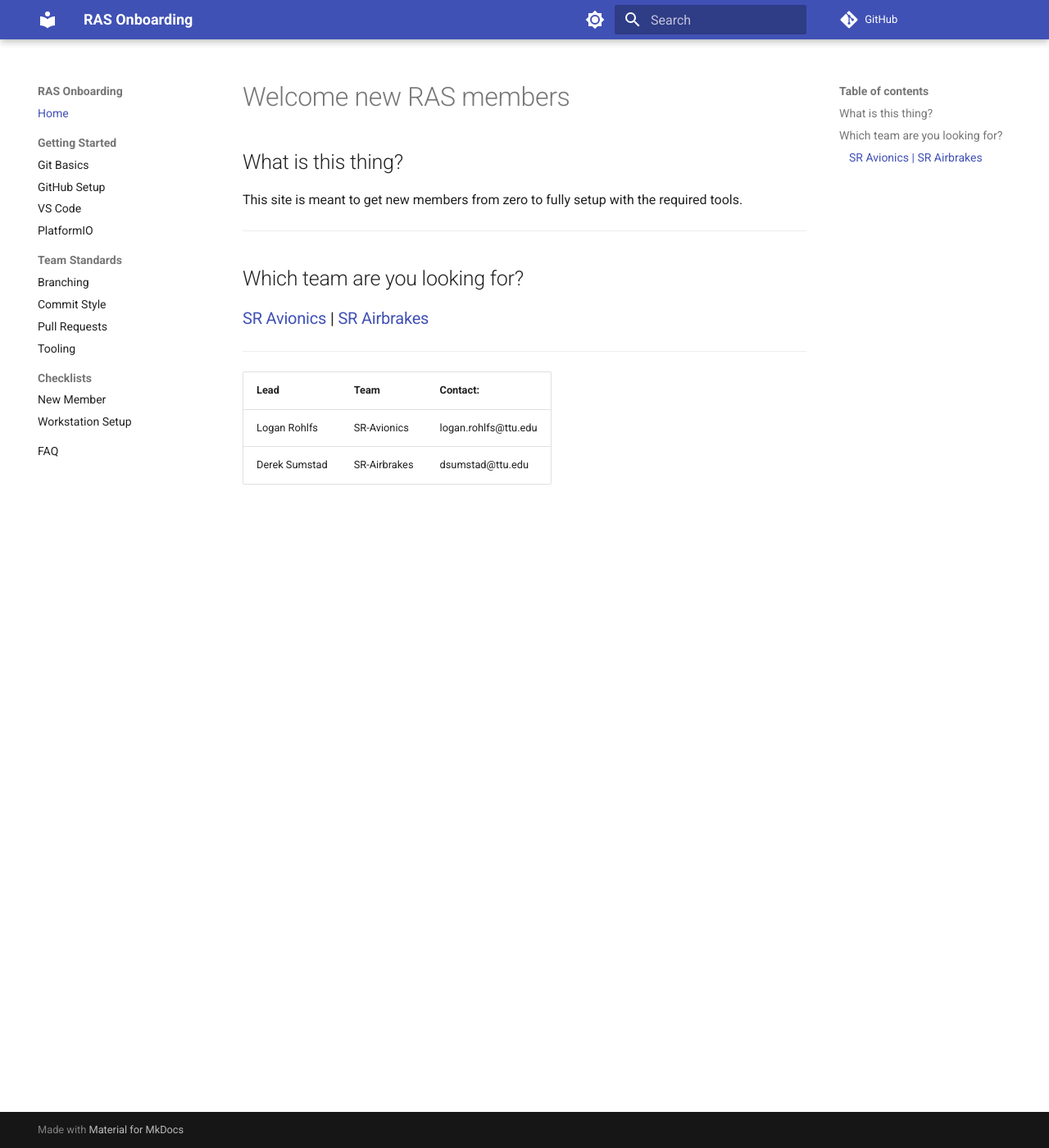
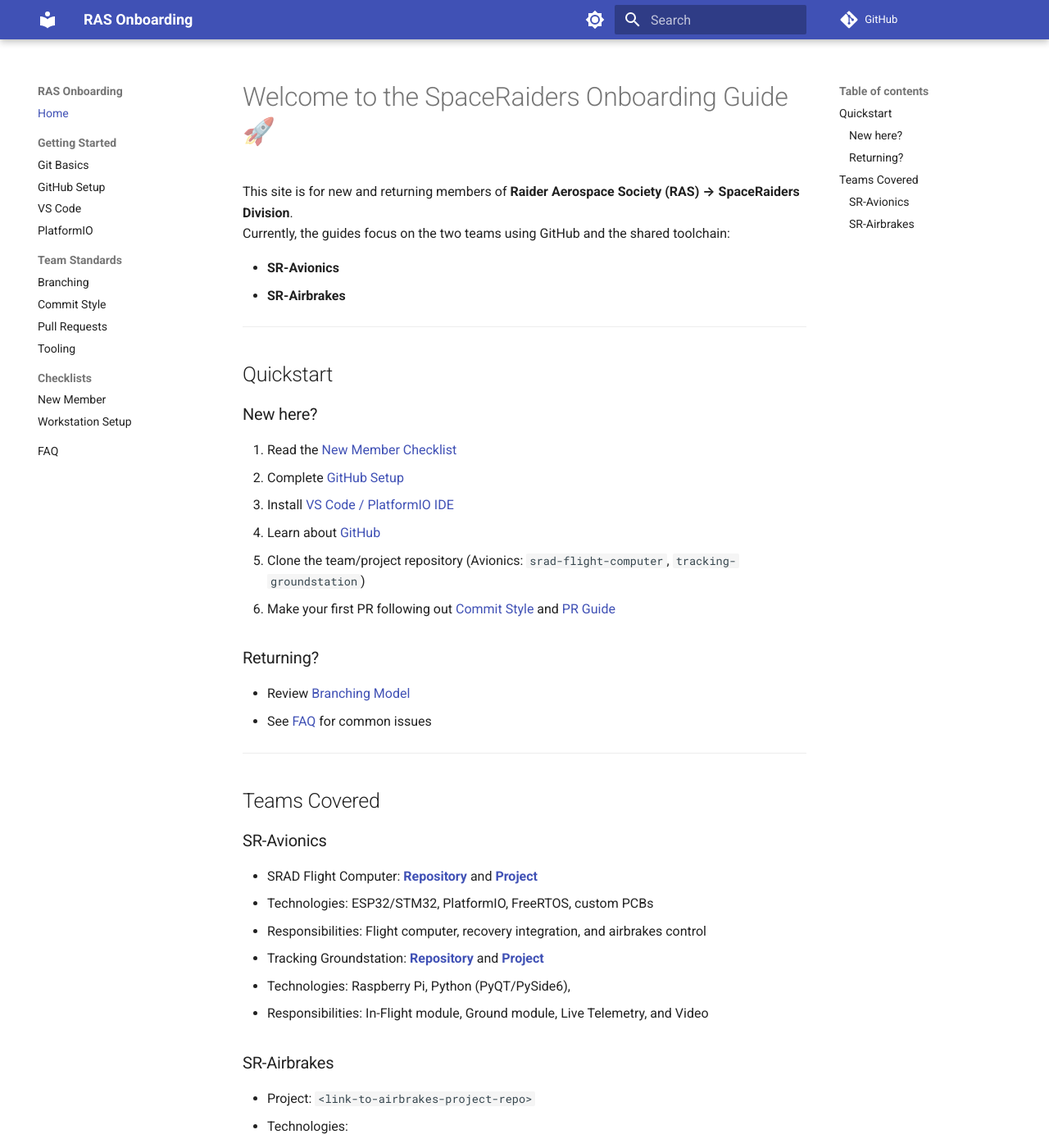
Before and after one commit to RaiderAerospaceSociety25-26/ras-handbook, an MkDocs documentation site: the page built from docs/index.md, in a window 1280 px wide and 1400 px high. Shown: the whole window at 82% size. Built offline with MkDocs 1.6.1 and Material for MkDocs 9.7.7, drawn with Linux system fonts in a browser that asks for light colours; comment, search, counter and statistics services are not loaded.

Commit message:
Updated index

```diff
--- a/docs/index.md
+++ b/docs/index.md
@@ -1,18 +1,51 @@
-# Welcome new RAS members
+# Welcome to the SpaceRaiders Onboarding Guide 🚀
 
-## What is this thing?
+This site is for new and returning members of **Raider Aerospace Society (RAS) → SpaceRaiders Division**.
+Currently, the guides focus on the two teams using GitHub and the shared toolchain:
 
-This site is meant to get new members from zero to fully setup with the required tools.
+- **SR-Avionics**
+- **SR-Airbrakes**
 
 ---
 
-## Which team are you looking for?
+## Quickstart
 
-### [SR Avionics](sr-avionics/new-member.md) | [SR Airbrakes]()
+### New here?
+
+1. Read the [New Member Checklist](checklists/new-member.md)
+2. Complete [GitHub Setup](getting-started/github.md)
+3. Install [VS Code / PlatformIO IDE](getting-started/vscode.md)
+4. Learn about [GitHub](standards/github.md)
+5. Clone the team/project repository (Avionics: `srad-flight-computer`, `tracking-groundstation`)
+6. Make your first PR following out [Commit Style](standards/commits.md) and [PR Guide](standards/prs.md)
+
+### Returning?
+
+- Review [Branching Model](standards/branching.md)
+- See [FAQ](faq.md) for common issues
 
 ---
 
-| Lead          | Team         | Contact:             |
-| :------------ | :----------- | :------------------- |
-| Logan Rohlfs  | SR-Avionics  | logan.rohlfs@ttu.edu |
-| Derek Sumstad | SR-Airbrakes | dsumstad@ttu.edu     |
+## Teams Covered
+
+### SR-Avionics
+
+- SRAD Flight Computer: **[Repository](https://github.com/RaiderAerospaceSociety25-26/srad-flight-computer)** and **[Project](https://github.com/orgs/RaiderAerospaceSociety25-26/projects/3)**
+  - Technologies: ESP32/STM32, PlatformIO, FreeRTOS, custom PCBs
+  - Responsibilities: Flight computer, recovery integration, and airbrakes control
+- Tracking Groundstation: **[Repository](https://github.com/RaiderAerospaceSociety25-26/tracking-groundstation)** and **[Project](https://github.com/orgs/RaiderAerospaceSociety25-26/projects/4)**
+  - Technologies: Raspberry Pi, Python (PyQT/PySide6),
+  - Responsibilities: In-Flight module, Ground module, Live Telemetry, and Video
+
+### SR-Airbrakes
+
+- Project: `<link-to-airbrakes-project-repo>`
+  - Technologies:
+  - Responsibilities:
+
+---
+
+| Lead          | Team         | Contact:                                     |
+| :------------ | :----------- | :------------------------------------------- |
+| Logan Rohlfs  | SR-Avionics  | [logan.rohlfs@ttu.edu](logan.rohlfs@ttu.edu) |
+| Derek Sumstad | SR-Airbrakes | [dsumstad@ttu.edu](dsumstad@ttu.edu)         |
```
Also changed, not shown: docs/standards/github.md (added, +1 -0 lines), docs/sr-avionics/new-member.md (deleted).
